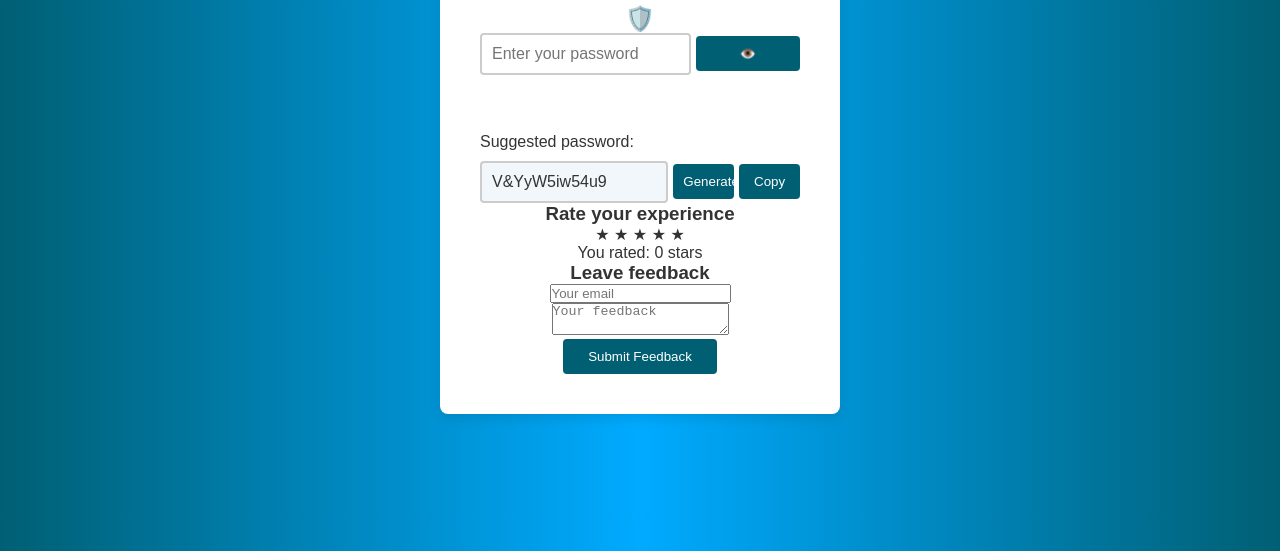
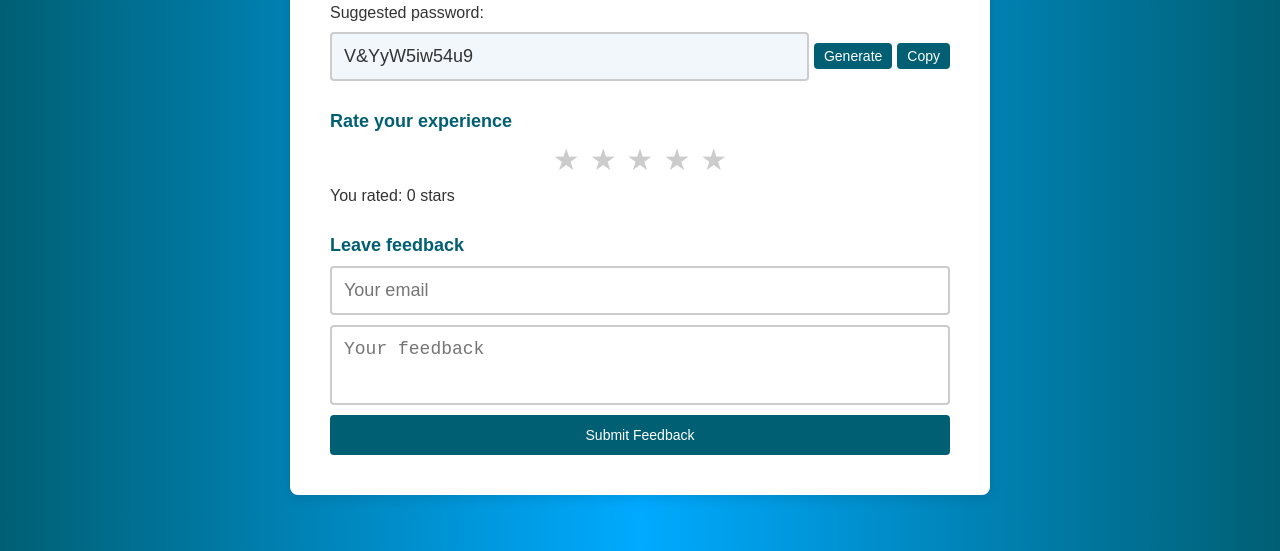
Before and after one commit to GitPatrick1/Password-Strength-Checker-Page, a plain HTML site: page index.html in a window 1280 px wide. Shown: the part 249-800 px from the top of the page. Drawn offline with nearby package versions, Linux system fonts and the light colour scheme.

Commit message:
Update styles.css

```diff
--- a/styles.css
+++ b/styles.css
@@ -8,53 +8,23 @@
 /* Body background with gradient */
 body {
     font-family: 'Arial', sans-serif;
+    background: linear-gradient(to right, #005f73 0%, #00aaff 50%, #005f73 100%); /* Dark to light to dark gradient */
     color: #333;
     display: flex;
     justify-content: center;
     align-items: center;
     height: 100vh;
     text-align: center;
-    transition: background-color 0.3s, color 0.3s;
-}
-
-/* Light Mode Styles */
-body.light-mode {
-    background: linear-gradient(to right, #005f73 0%, #00aaff 50%, #005f73 100%);
-}
-
-body.light-mode .container {
-    background: #fff;
-    color: #333;
-}
-
-body.light-mode button {
-    background-color: #005f73;
-    color: white;
-}
-
-/* Dark Mode Styles */
-body.dark-mode {
-    background: linear-gradient(to right, #333 0%, #222 50%, #333 100%);
-    color: #ddd;
-}
-
-body.dark-mode .container {
-    background: #444;
-    color: #ddd;
-}
-
-body.dark-mode button {
-    background-color: #666;
-    color: white;
 }
 
 /* Main container */
 .container {
+    background: #fff;
     padding: 40px;
     border-radius: 8px;
     box-shadow: 0 4px 12px rgba(0, 0, 0, 0.1);
-    width: 100%;
-    max-width: 400px;
+    width: 80%; /* Increase the width for a wider container */
+    max-width: 700px; /* Set a max-width to prevent it from becoming too wide */
     transition: transform 0.3s ease-in-out;
 }
 
@@ -62,8 +32,9 @@ body.dark-mode button {
 h1 {
     color: #005f73;
     margin-bottom: 10px;
-    font-size: 24px;
+    font-size: 28px; /* Make the title larger */
     display: inline-block;
+    white-space: nowrap; /* Ensures title stays on one line */
 }
 
 /* Shield symbol below the title */
@@ -86,10 +57,12 @@ h1 {
 }
 
 /* Password input */
-input[type="password"] {
+input[type="password"],
+input[type="text"],
+input[type="email"] {
     width: 100%;
-    padding: 10px;
-    font-size: 16px;
+    padding: 12px; /* Increase padding for larger input fields */
+    font-size: 18px; /* Make text in the input fields larger */
     border: 2px solid #ccc;
     border-radius: 4px;
     outline: none;
@@ -97,7 +70,9 @@ input[type="password"] {
 }
 
 /* Input focus animation */
-input[type="password"]:focus {
+input[type="password"]:focus,
+input[type="text"]:focus,
+input[type="email"]:focus {
     border-color: #005f73;
 }
 
@@ -142,9 +117,9 @@ input[type="password"]:focus {
 
 input#generated-password {
     width: 100%;
-    padding: 10px;
+    padding: 12px;
     margin-top: 10px;
-    font-size: 16px;
+    font-size: 18px;
     border: 2px solid #ccc;
     border-radius: 4px;
     background-color: #f1f7fb;
@@ -156,21 +131,26 @@ input#generated-password {
 /* Button container */
 .buttons-container {
     display: flex;
-    justify-content: space-between;
+    align-items: center;
+    gap: 5px; /* Spazio tra il pulsante e il campo input */
     margin-top: 10px;
+    flex-wrap: nowrap; /* Impedisce che i pulsanti vadano a capo */
 }
+
 
 /* Buttons */
 button {
     background-color: #005f73;
     color: white;
-    padding: 10px;
+    padding: 5px 10px; /* Dimensioni più piccole */
     border: none;
     border-radius: 4px;
     cursor: pointer;
     transition: all 0.3s ease;
-    width: 48%;
+    font-size: 14px; /* Testo più piccolo */
+    width: auto; /* Dimensioni automatiche */
 }
+
 
 /* Hover effect on buttons */
 button:hover {
@@ -182,27 +162,85 @@ button:active {
     transform: scale(0.95);
 }
 
-/* Dark mode toggle button */
-#mode-toggle {
-    position: absolute;
-    top: 20px;
-    right: 20px;
-    padding: 10px;
+/* Feedback section */
+.feedback-container {
+    margin-top: 30px;
+    text-align: left;
+    display: flex;
+    flex-direction: column;
+}
+
+.feedback-container h3 {
+    margin-bottom: 10px;
+    font-size: 18px;
+    color: #005f73;
+}
+
+textarea {
+    width: 100%;
+    padding: 12px;
+    font-size: 18px;
+    border: 2px solid #ccc;
+    border-radius: 4px;
+    margin-top: 10px;
+    resize: none;
+    height: 80px;
+}
+
+/* Submit feedback button */
+#submit-feedback {
     background-color: #005f73;
     color: white;
+    padding: 12px;
     border: none;
-    border-radius: 50%;
+    border-radius: 4px;
+    margin-top: 10px;
     cursor: pointer;
-    transition: background-color 0.3s ease;
 }
 
-/* Hover effect on the dark mode toggle */
-#mode-toggle:hover {
+#submit-feedback:hover {
     background-color: #008c94;
+    transform: scale(1.05);
 }
 
-/* Text for mode */
-#mode-text {
+#submit-feedback:active {
+    transform: scale(0.95);
+}
+
+/* Rating section */
+.rating-container {
+    margin-top: 30px;
+    text-align: left;
+}
+
+.rating-container h3 {
+    font-size: 18px;
+    color: #005f73;
+    margin-bottom: 10px;
+}
+
+.stars {
+    display: flex;
+    justify-content: center;
+    gap: 10px;
+}
+
+.star {
+    font-size: 30px;
+    color: #ccc;
+    cursor: pointer;
+    transition: color 0.3s ease;
+}
+
+/* Change star color on hover */
+.star:hover,
+.star.selected {
+    color: #ffcc00;
+}
+
+/* Rating text */
+#rating-value {
+    margin-top: 10px;
     font-size: 16px;
-    margin-top: 15px;
+    color: #333;
 }
```
